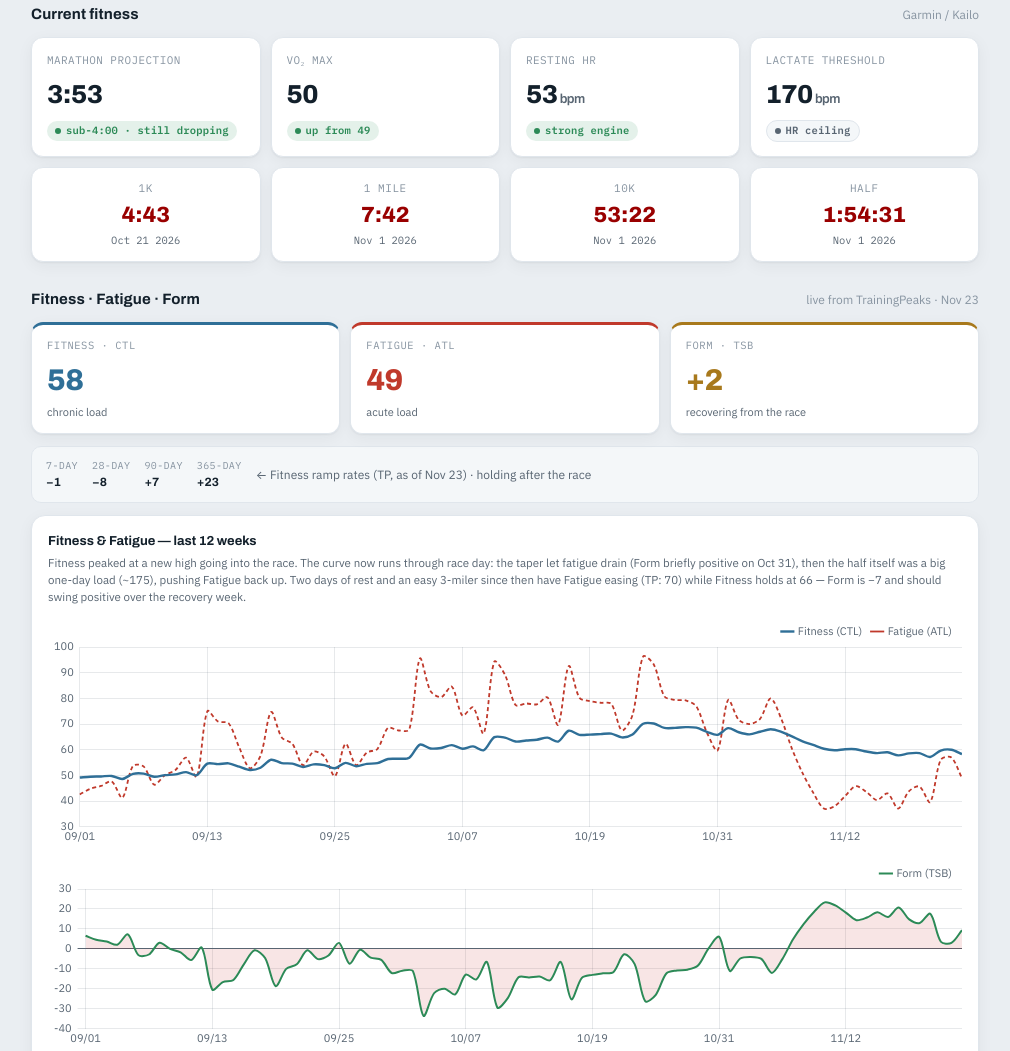
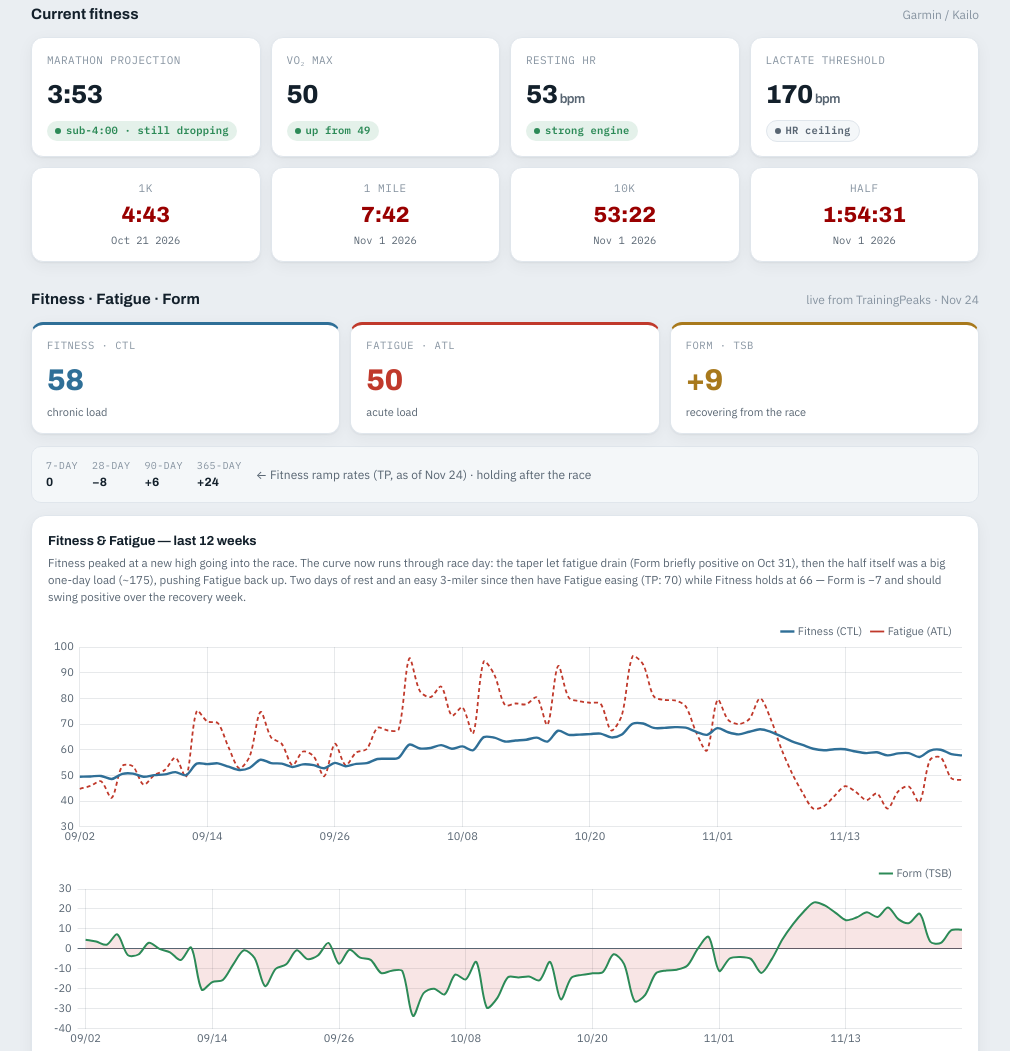
Before and after one commit to brutus-git/TAD-Running, a plain HTML site: page TAD-Training-Dashboard-x6j9szpy.html in a window 1280 px wide. Shown: the part 474-1525 px from the top of the page, without its empty margins (135-1145 px from the left). Drawn offline with nearby package versions, Linux system fonts and the light colour scheme.

Commit message:
Daily refresh 2026-11-24: +1 run, recovery through Nov 24
Co-Authored-By: Claude <noreply@anthropic.com>

```diff
--- a/TAD-Training-Dashboard-x6j9szpy.html
+++ b/TAD-Training-Dashboard-x6j9szpy.html
@@ -221,7 +221,7 @@
       <h1>Vienna Marathon Build</h1>
       <div class="sub">Tim&rsquo;s training cockpit for a first marathon · half PR <b>1:54:31</b> (Golden Gate, Nov 1)</div>
     </div>
-    <div class="updated">Updated <b>Nov&nbsp;23, 2026</b><br>Strava · Garmin/Kailo · TP</div>
+    <div class="updated">Updated <b>Nov&nbsp;24, 2026</b><br>Strava · Garmin/Kailo · TP</div>
   </header>
 
   <div class="countdowns fade">
@@ -263,18 +263,18 @@
   </section>
 
   <section class="fade">
-    <div class="sec-head"><h2>Fitness · Fatigue · Form</h2><span class="note">live from TrainingPeaks · Nov 23</span></div>
+    <div class="sec-head"><h2>Fitness · Fatigue · Form</h2><span class="note">live from TrainingPeaks · Nov 24</span></div>
     <div class="ff">
       <div class="fftile" style="--tc:var(--blue)"><div class="k">Fitness · CTL</div><div class="v">58</div><div class="cx">chronic load</div></div>
-      <div class="fftile" style="--tc:var(--crit)"><div class="k">Fatigue · ATL</div><div class="v">49</div><div class="cx">acute load</div></div>
-      <div class="fftile" style="--tc:var(--warn)"><div class="k">Form · TSB</div><div class="v">+2</div><div class="cx">recovering from the race</div></div>
+      <div class="fftile" style="--tc:var(--crit)"><div class="k">Fatigue · ATL</div><div class="v">50</div><div class="cx">acute load</div></div>
+      <div class="fftile" style="--tc:var(--warn)"><div class="k">Form · TSB</div><div class="v">+9</div><div class="cx">recovering from the race</div></div>
     </div>
     <div class="ramp">
-      <span><span class="lbl">7-day</span><b>−1</b></span>
+      <span><span class="lbl">7-day</span><b>0</b></span>
       <span><span class="lbl">28-day</span><b>−8</b></span>
-      <span><span class="lbl">90-day</span><b>+7</b></span>
-      <span><span class="lbl">365-day</span><b>+23</b></span>
-      <span style="color:var(--muted); align-self:center">← Fitness ramp rates (TP, as of Nov 23) · holding after the race</span>
+      <span><span class="lbl">90-day</span><b>+6</b></span>
+      <span><span class="lbl">365-day</span><b>+24</b></span>
+      <span style="color:var(--muted); align-self:center">← Fitness ramp rates (TP, as of Nov 24) · holding after the race</span>
     </div>
     <div class="chartcard">
       <h3>Fitness &amp; Fatigue — last 12 weeks</h3>
@@ -369,7 +369,7 @@
         <h3>Next up · Nov 23 – 29 <span>TP plan feed</span></h3>
         <ul class="days">
           <li><div class="day"><b>Mon</b>23</div><div class="wk-body"><div class="wk-title"><span class="chip off">OFF</span>No run — TP shows Limited today (leg day)</div></div></li>
-          <li><div class="day"><b>Tue</b>24</div><div class="wk-body"><div class="wk-title"><span class="chip easy">EASY</span>3–4 mi @60% + 4–5×50m strides</div></div></li>
+          <li><div class="day"><b>Tue</b>24</div><div class="wk-body"><div class="wk-title"><span class="chip easy">EASY</span>3–4 mi @60% + 4–5×50m strides <span class="done">✓</span></div><div class="wk-sub">4.04 mi · 8:54/mi · HR 138</div></div></li>
           <li><div class="day"><b>Wed</b>25</div><div class="wk-body"><div class="wk-title"><span class="chip easy">EASY</span>Optional shakeout 15–20 min @&lt;60% + 4×50m strides</div></div></li>
           <li><div class="day"><b>Thu</b>26</div><div class="wk-body"><div class="wk-title"><span class="chip z3">RACE</span>Cleveland Turkey Trot 5 mi</div></div></li>
           <li><div class="day"><b>Fri</b>27</div><div class="wk-body"><div class="wk-title"><span class="chip off">OFF</span>Recovery</div></div></li>
--- a/data.json
+++ b/data.json
@@ -1,13 +1,7 @@
 {
- "updated": "2026-11-23",
+ "updated": "2026-11-24",
  "data": {
   "pmc": [
-   {
-    "d": "2026-09-01",
-    "ctl": 49.2,
-    "atl": 42.6,
-    "tsb": 6.6
-   },
    {
     "d": "2026-09-02",
     "ctl": 49.5,
@@ -505,14 +499,16 @@
     "ctl": 58.3,
     "atl": 48.9,
     "tsb": 9.4
+   },
+   {
+    "d": "2026-11-24",
+    "ctl": 57.8,
+    "atl": 48.2,
+    "tsb": 9.6
    }
   ],
   "weeks": [
    {
-    "w": "2026-08-31",
-    "mi": 22.2
-   },
-   {
     "w": "2026-09-07",
     "mi": 26.5
    },
@@ -555,23 +551,34 @@
    {
     "w": "2026-11-16",
     "mi": 30.2
+   },
+   {
+    "w": "2026-11-23",
+    "mi": 4.0
    }
   ],
   "trend": [
-   27.1,
-   27.1,
-   27.1,
-   27.1,
-   27.1,
-   27.1,
-   27.1,
-   27.1,
-   27.1,
-   27.2,
-   27.2,
-   27.2
+   31.7,
+   30.6,
+   29.5,
+   28.4,
+   27.3,
+   26.2,
+   25.1,
+   24.0,
+   22.8,
+   21.7,
+   20.6,
+   19.5
   ],
   "scatter": [
+   {
+    "d": "2026-11-24",
+    "pace": 8.91,
+    "hr": 138,
+    "mi": 4.04,
+    "k": "Easy"
+   },
    {
     "d": "2026-11-22",
     "pace": 9.12,
@@ -1290,6 +1297,14 @@
   },
   "recent": [
    {
+    "d": "2026-11-24",
+    "mi": 4.04,
+    "pace": "8:54",
+    "hr": 138,
+    "k": "Easy",
+    "nm": "3–4 mi @60% + 4–5×50m strides"
+   },
+   {
     "d": "2026-11-22",
     "mi": 3.41,
     "pace": "9:07",
@@ -1392,14 +1407,6 @@
     "hr": 165,
     "k": "Race",
     "nm": "Golden Gate Half — 1:54:31 PR"
-   },
-   {
-    "d": "2026-10-31",
-    "mi": 2.28,
-    "pace": "8:46",
-    "hr": 144,
-    "k": "Easy",
-    "nm": "Shakeout 2.3mi + strides"
    }
   ]
  },
@@ -1480,7 +1487,8 @@
     "11-20",
     "11-21",
     "11-22",
-    "11-23"
+    "11-23",
+    "11-24"
    ],
    "v": [
     48,
@@ -1557,7 +1565,8 @@
     51,
     67,
     64,
-    63
+    63,
+    60
    ],
    "roll": [
     52.0,
@@ -1634,7 +1643,8 @@
     59.7,
     61.9,
     63.3,
-    63.1
+    63.1,
+    62.0
    ]
   },
   "rhr": {
@@ -1713,7 +1723,8 @@
     "11-20",
     "11-21",
     "11-22",
-    "11-23"
+    "11-23",
+    "11-24"
    ],
    "v": [
     56,
@@ -1790,7 +1801,8 @@
     56,
     53,
     53,
-    52
+    52,
+    55
    ],
    "roll": [
     55.0,
@@ -1867,7 +1879,8 @@
     53.6,
     53.0,
     53.0,
-    53.1
+    53.1,
+    53.7
    ]
   },
   "sleep": {
@@ -1940,7 +1953,8 @@
     "11-20",
     "11-21",
     "11-22",
-    "11-23"
+    "11-23",
+    "11-24"
    ],
    "h": [
     7.8,
@@ -2011,7 +2025,8 @@
     6.6,
     7.5,
     7.7,
-    8.4
+    8.4,
+    7.6
    ],
    "score": [
     89,
@@ -2082,6 +2097,7 @@
     80,
     88,
     90,
+    91,
     91
    ]
   },
```
